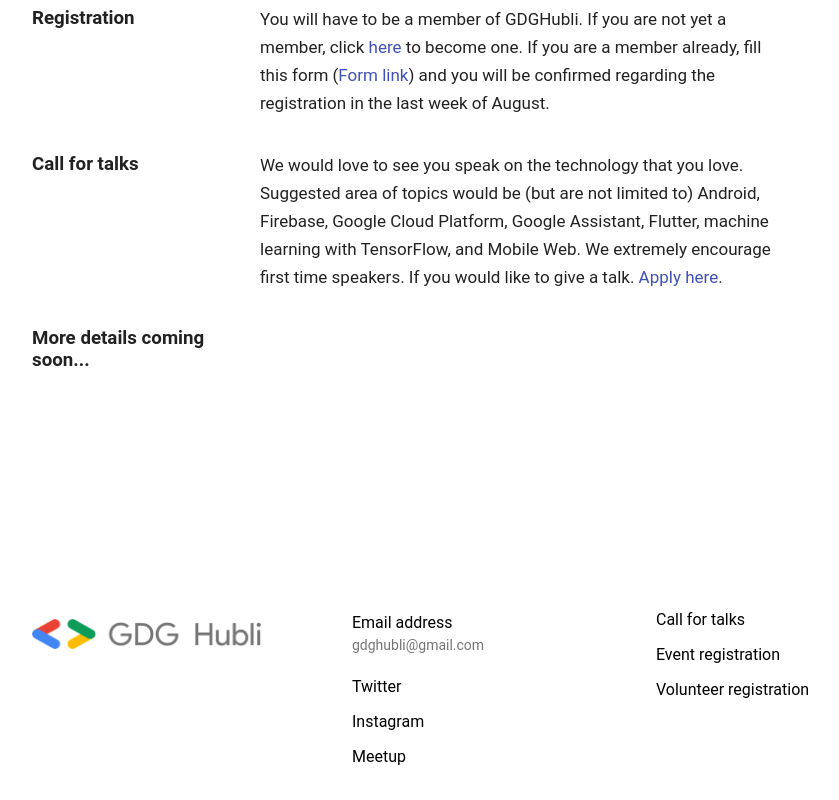
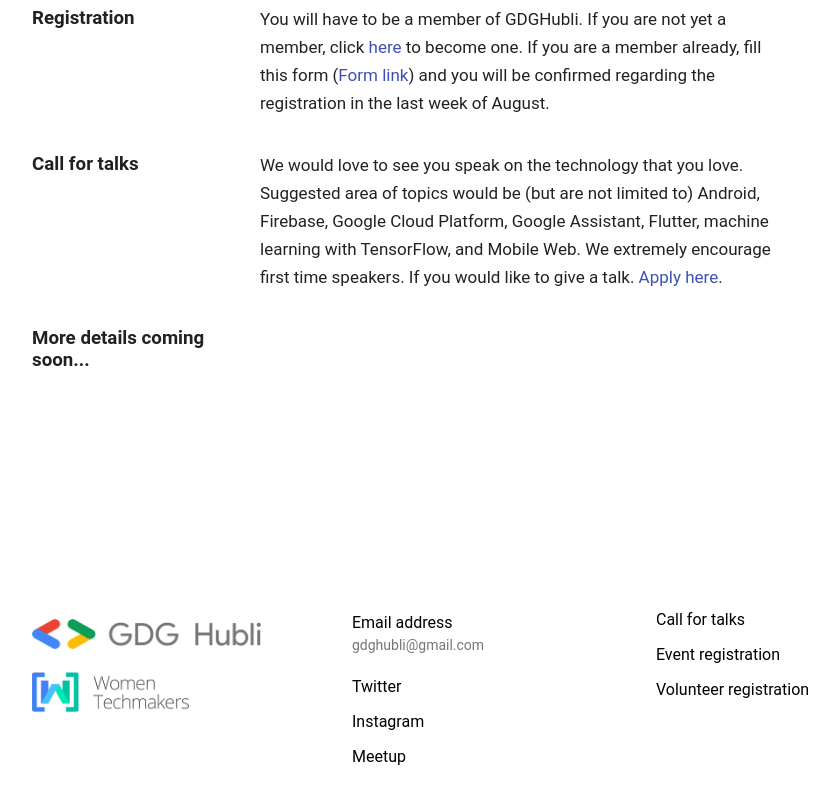
Before and after one commit to GDGHubli/devfest2k19, a React app in the folder website/: page / in a window 1280 px wide. Shown: the part 1190-1990 px from the top of the page, without its empty margins (152-991 px from the left). Built offline with nearby package versions, Linux system fonts and the light colour scheme; a web font is replaced by a local one.

Commit message:
Add WTM logo

```diff
--- a/website/App.js
+++ b/website/App.js
@@ -211,8 +211,9 @@
         </section> */}
       <footer>
         <Grid container component="main" style={{ padding: '50px 0' }}>
-          <Grid item xs={12} sm={12} md={4} component={Paper} elevation={0} style={{ paddingTop: '30px' }}>
-            <img height="30px" src="/assets/images/gdghubli-logo-wide-transparent.png" />
+          <Grid item xs={12} sm={12} md={4} component={Paper} elevation={0} style={{ paddingTop: '30px', textAlign: 'left' }}>
+            <img height="30px" src="/assets/images/gdghubli-logo-wide-transparent.png" /> <br/><br/>
+            <img height="40px" src="/assets/images/wtm-wide.png" />
           </Grid>
           <Grid item xs={12} sm={12} md={4} elevation={0}>
             <List>
```
Also changed, not shown: website/assets/images/wtm-transparent.png (added), website/assets/images/wtm-wide.png (added).
